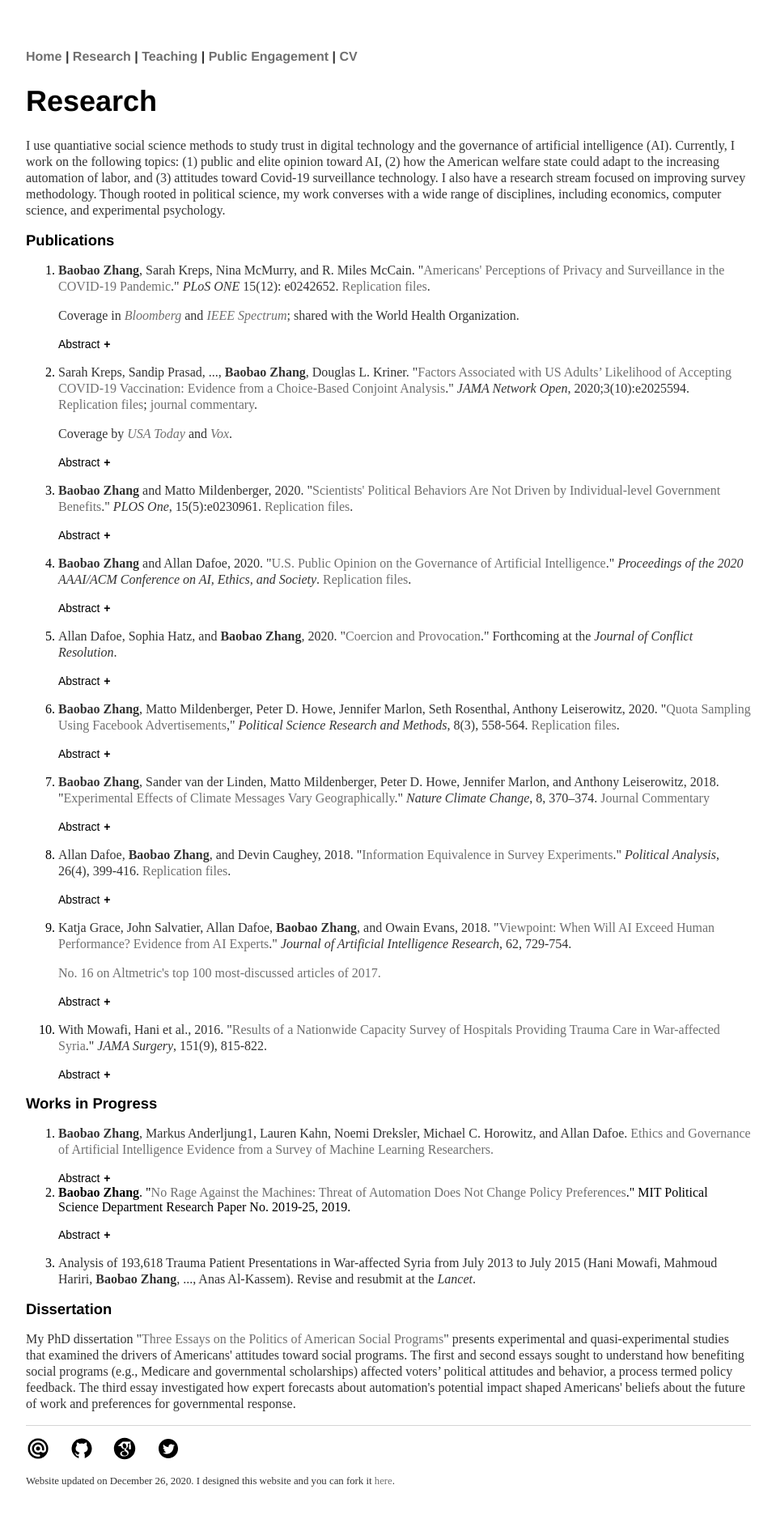
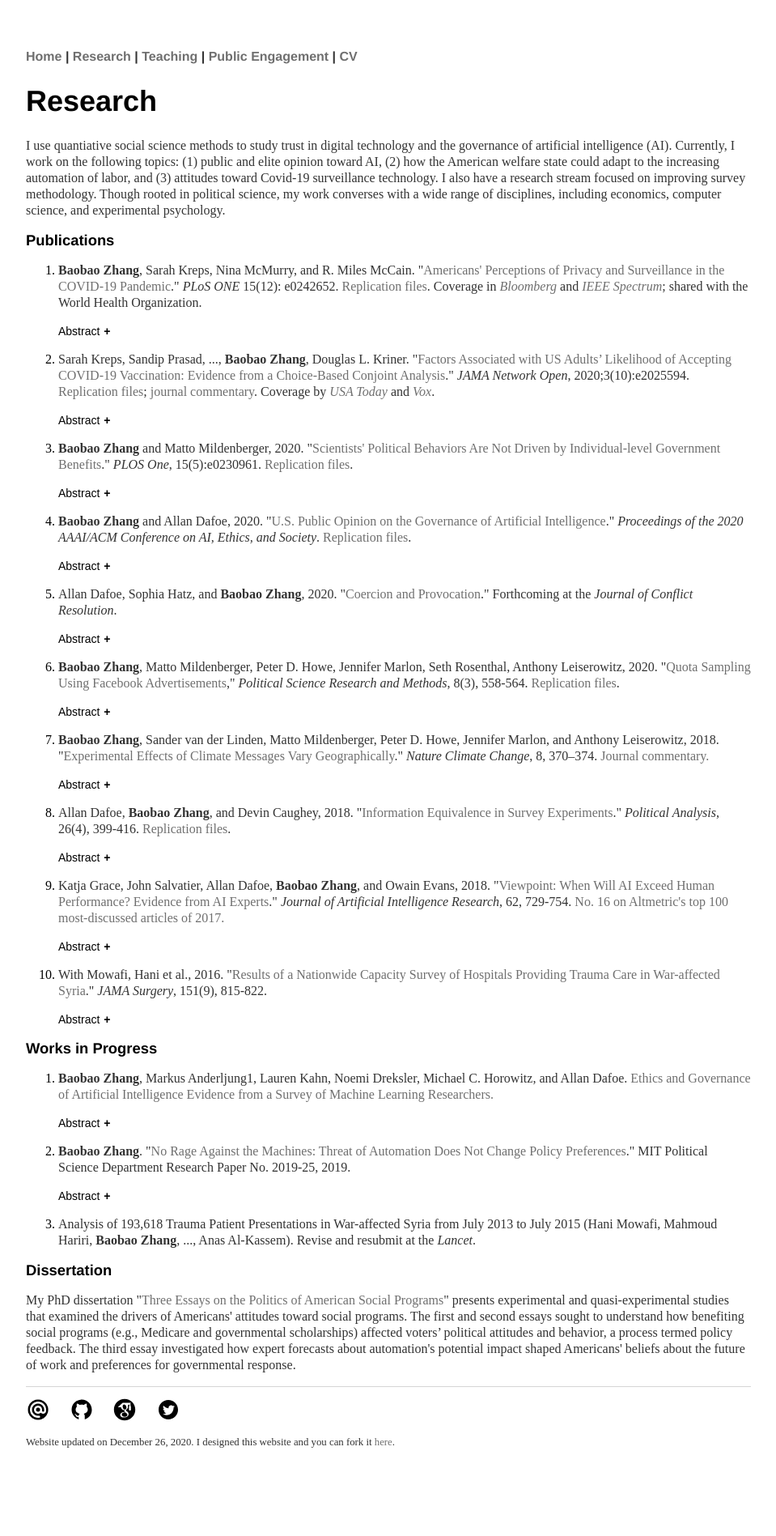
Before and after one commit to morganlivingston/baobaofzhang.github.io, a Jekyll site: the page built from research.html, in a window 1280 px wide. Shown: the whole page at 81% size, without its empty margins (160-1119 px from the left). Built offline with Jekyll 4.4.1, drawn with Linux system fonts in a browser that asks for light colours; after the commit the page ends 1849 px from its top, so only the background shows below that.

```diff
--- a/research.html
+++ b/research.html
@@ -14,9 +14,7 @@ title: Baobao Zhang | Research
 
 <li>
   <p>
-<b>Baobao Zhang</b>, Sarah Kreps, Nina McMurry, and R. Miles McCain. "<a href = "https://doi.org/10.1371/journal.pone.0242652">Americans' Perceptions of Privacy and Surveillance in the COVID-19 Pandemic</a>." <i>PLoS ONE</i> 15(12): e0242652. <a href="https://doi.org/10.7910/DVN/5UEFP6">Replication files</a>.</p>
-
-<p>Coverage in <a href="https://www.bloomberg.com/news/articles/2020-08-12/why-are-americans-so-uneasy-about-contact-tracing"><i>Bloomberg</i></a> and <a href="https://spectrum.ieee.org/the-human-os/biomedical/devices/survey-finds-americans-skeptical-of-contact-tracing-apps"><i>IEEE Spectrum</i></a>; shared with the World Health Organization.
+<b>Baobao Zhang</b>, Sarah Kreps, Nina McMurry, and R. Miles McCain. "<a href = "https://doi.org/10.1371/journal.pone.0242652">Americans' Perceptions of Privacy and Surveillance in the COVID-19 Pandemic</a>." <i>PLoS ONE</i> 15(12): e0242652. <a href="https://doi.org/10.7910/DVN/5UEFP6">Replication files</a>. Coverage in <a href="https://www.bloomberg.com/news/articles/2020-08-12/why-are-americans-so-uneasy-about-contact-tracing"><i>Bloomberg</i></a> and <a href="https://spectrum.ieee.org/the-human-os/biomedical/devices/survey-finds-americans-skeptical-of-contact-tracing-apps"><i>IEEE Spectrum</i></a>; shared with the World Health Organization.
   </p>
 
 <button class="collapsible">Abstract</button>
@@ -89,7 +84,7 @@ title: Baobao Zhang | Research
 </li>
 
 <li>
-  <p><b>Baobao Zhang</b>, Sander van der Linden, Matto Mildenberger, Peter D. Howe, Jennifer Marlon, and Anthony Leiserowitz, 2018. "<a href = "https://www.nature.com/articles/s41558-018-0122-0">Experimental Effects of Climate Messages Vary Geographically</a>." <i>Nature Climate Change</i>, 8, 370–374. <a href = "https://www.nature.com/articles/s41558-018-0143-8">Journal Commentary</a></p>
+  <p><b>Baobao Zhang</b>, Sander van der Linden, Matto Mildenberger, Peter D. Howe, Jennifer Marlon, and Anthony Leiserowitz, 2018. "<a href = "https://www.nature.com/articles/s41558-018-0122-0">Experimental Effects of Climate Messages Vary Geographically</a>." <i>Nature Climate Change</i>, 8, 370–374. <a href = "https://www.nature.com/articles/s41558-018-0143-8">Journal commentary.</a></p>
 
 
 <button class="collapsible">Abstract</button>
@@ -108,9 +103,7 @@ title: Baobao Zhang | Research
 </li>
 
 <li>
-<p>Katja Grace, John Salvatier, Allan Dafoe, <b>Baobao Zhang</b>, and Owain Evans, 2018. "<a href="https://doi.org/10.1613/jair.1.11222">Viewpoint: When Will AI Exceed Human Performance? Evidence from AI Experts</a>." <i>Journal of Artificial Intelligence Research</i>, 62, 729-754.</p>
-
-<p><a href = "https://www.altmetric.com/top100/2017/#list&article=20475804">No. 16 on Altmetric's top 100 most-discussed articles of 2017.</a></p>
+<p>Katja Grace, John Salvatier, Allan Dafoe, <b>Baobao Zhang</b>, and Owain Evans, 2018. "<a href="https://doi.org/10.1613/jair.1.11222">Viewpoint: When Will AI Exceed Human Performance? Evidence from AI Experts</a>." <i>Journal of Artificial Intelligence Research</i>, 62, 729-754. <a href = "https://www.altmetric.com/top100/2017/#list&article=20475804">No. 16 on Altmetric's top 100 most-discussed articles of 2017.</a></p>
 
 <button class="collapsible">Abstract</button>
 <div class="content">
@@ -156,7 +149,7 @@ title: Baobao Zhang | Research
 </li>
 
 <li>
-<b>Baobao Zhang</b>. "<a href="https://papers.ssrn.com/sol3/papers.cfm?abstract_id=3455501">No Rage Against the Machines: Threat of Automation Does Not Change Policy Preferences</a>." MIT Political Science Department Research Paper No. 2019-25, 2019.</p>
+<p><b>Baobao Zhang</b>. "<a href="https://papers.ssrn.com/sol3/papers.cfm?abstract_id=3455501">No Rage Against the Machines: Threat of Automation Does Not Change Policy Preferences</a>." MIT Political Science Department Research Paper No. 2019-25, 2019.</p>
         <button class="collapsible">Abstract</button>
 <div class="content">
   <p>Labor-saving technology has already decreased employment opportunities for middle-skill workers. Experts anticipate that advances in AI and robotics will cause even more significant disruptions in the labor market over the next two decades. This paper presents three experimental studies that investigate how this profound economic change could affect mass politics. Recent observational studies suggest that workers’ exposure to automation risk predicts their support not only for redistribution but also for right-wing populist policies and candidates. Other observational studies, including my own, find that workers underestimate the impact of automation on their job security. Misdirected blame towards immigrants and workers in foreign countries, rather than concerns about workplace automation, could be driving support for right-wing populism. To correct American workers’ beliefs about the threats to their jobs, I conducted three survey experiments in which I informed workers about the existent and future impact of workplace automation. While these informational treatments convinced workers that automation threatens American jobs, they failed to change respondents’ preferences on welfare, immigration, and trade policies. My research finds that raising awareness about workplace automation did not decrease opposition to globalization or increase support for policies that will prepare workers for future technological disruptions.</p>
```
Also changed, not shown: other parts of research.html (+1 -4 lines).
